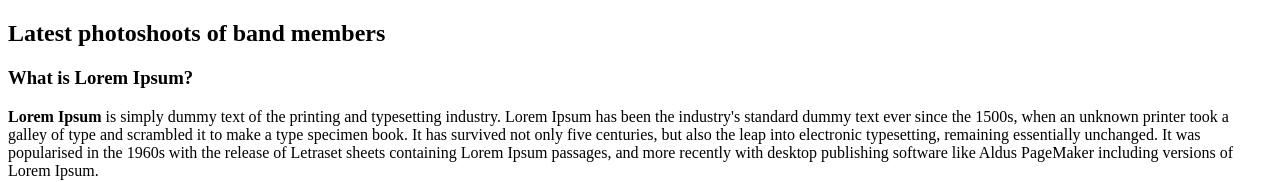
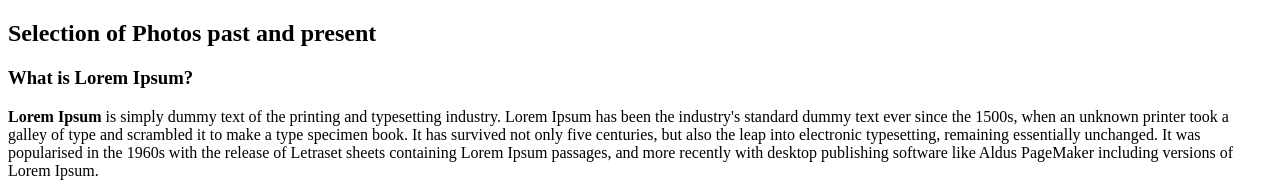
Before and after one commit to ariesdav333/blackstreet, a website: page templates/band.html in a window 1280 px wide. Shown: the top 182 px of the page. Drawn offline with Linux system fonts and the light colour scheme.

Commit message:
Added text to h2 on the band webpage

```diff
--- a/templates/band.html
+++ b/templates/band.html
@@ -7,7 +7,7 @@
 
 <div class="container">
 
-<h2>Latest photoshoots of band members </h2>
+<h2>Selection of Photos past and present </h2>
 
 <div id="Content">
 		<div id="Panes"><div>
```
